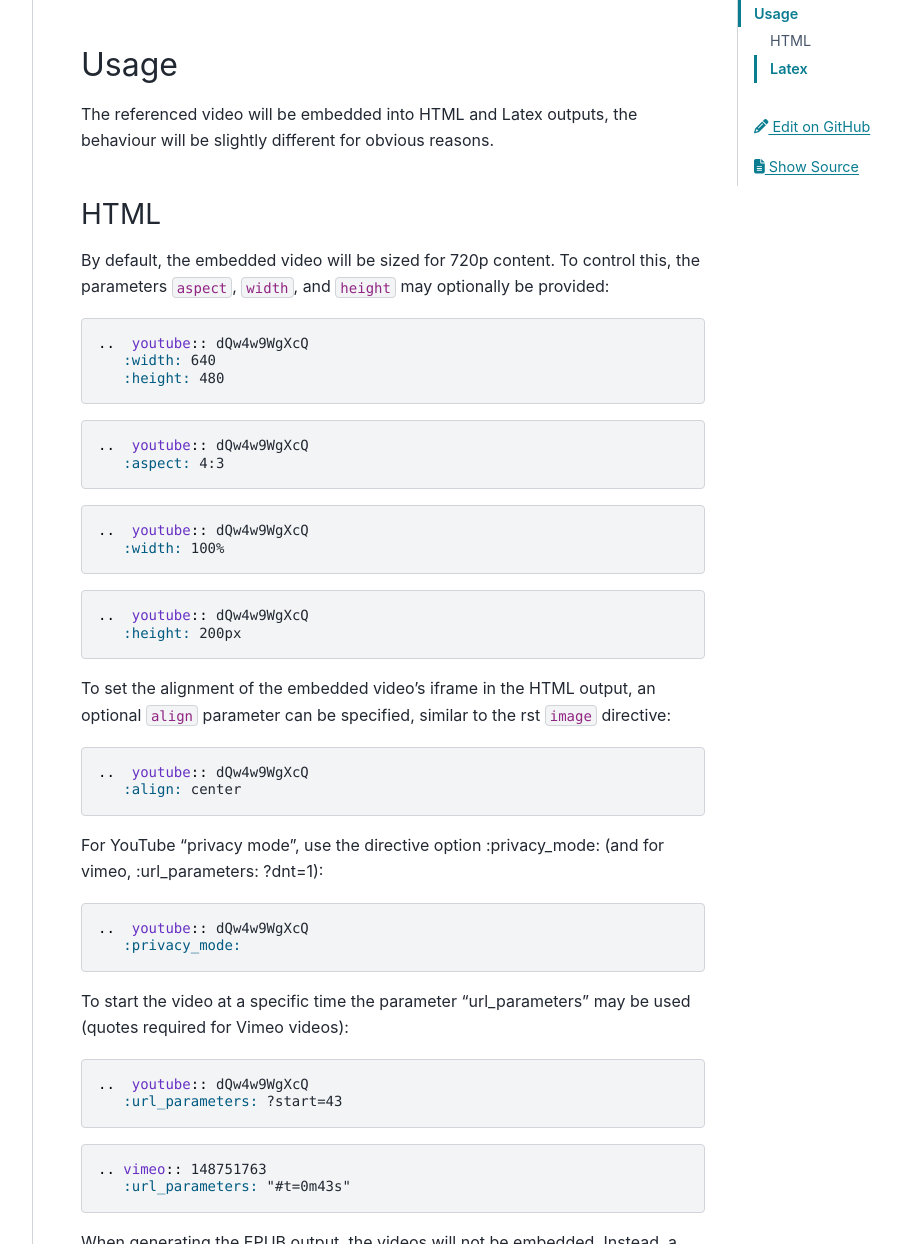
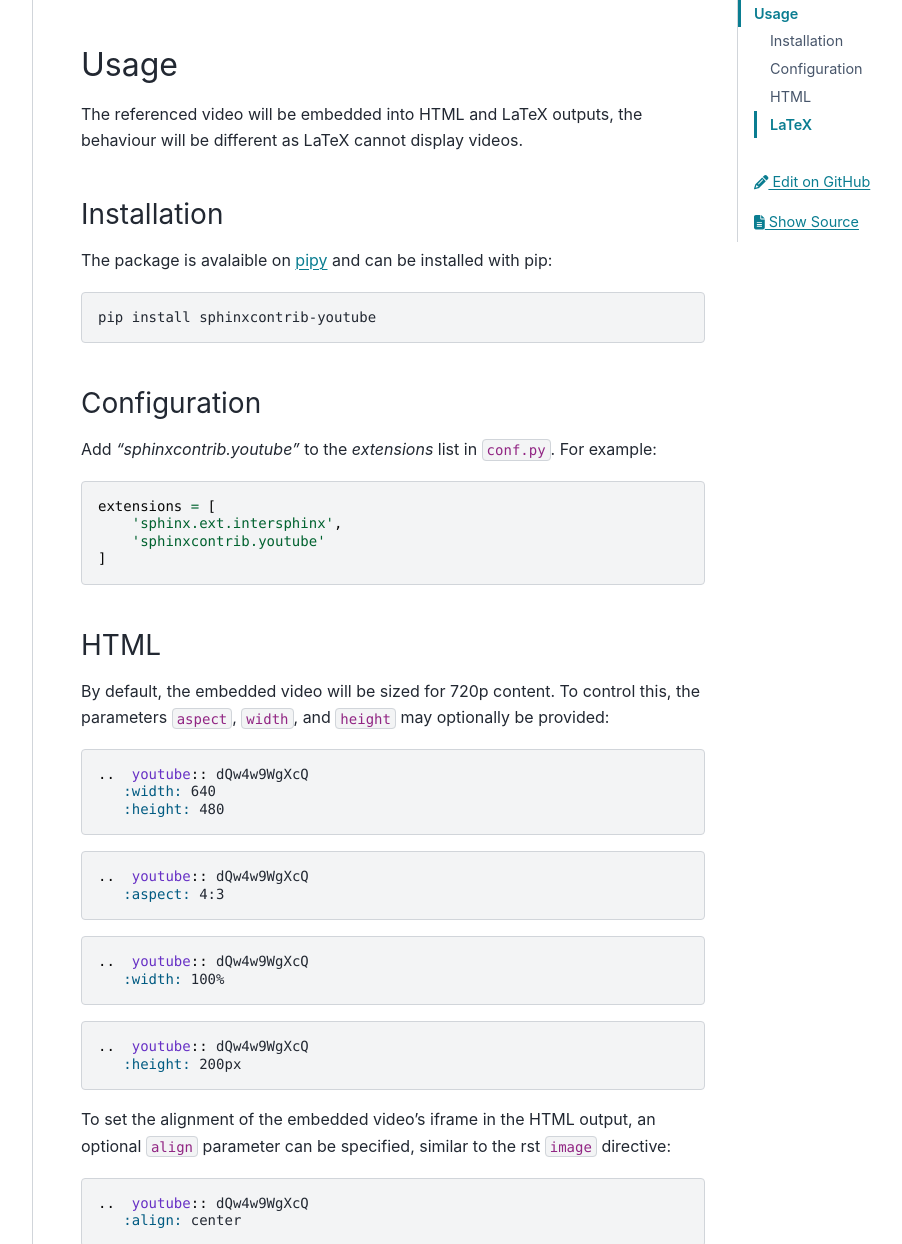
Before and after one commit to sphinx-contrib/youtube, a Sphinx documentation site: the page built from docs/usage.rst, in a window 1280 px wide and 1400 px high, scrolled down 1129 px, cut to the strip 156-1400 px from the top of the window. Shown: the whole strip, without its empty margins (287-1189 px from the left). Built offline with Sphinx 7.4.7 and the PyData theme 0.15.4, drawn with Linux system fonts in a browser that asks for light colours; some of the changed text lies outside the part shown.

Commit message:
Updated installation, configuration and usage information. (#54)
* add installation process
mainly to add the extension package name which was a request of one of my colleague (looking for a youtube package for 3 days)

Fix #48

* contribution and usage fixes

* list formatting

---------

Co-authored-by: Pierrick Rambaud <pierrick.rambaud49@gmail.com>

```diff
--- a/docs/index.rst
+++ b/docs/index.rst
@@ -25,8 +25,6 @@ This module defines directives, youtube and vimeo which insert videos from the r
 Documentation contents
 ----------------------
 
-The documentation contains 2 main sections:
-
 .. grid:: 1 2 2 2
 
    .. grid-item::
@@ -41,4 +39,4 @@ The documentation contains 2 main sections:
       .. card:: Contribute
          :link: contribute.html
 
-         Help us improve the lib.
+         Help us improve the library.
--- a/docs/usage.rst
+++ b/docs/usage.rst
@@ -20,14 +20,38 @@ This module defines directives, :code:`youtube` and :code:`vimeo` which insert v
 
    .. vimeo:: 148751763
 
-.. vimeo:: 148751763
+.. vimeo:: 486557682
    :align: center
    :aspect: 16:9
 
 Usage
 -----
 
-The referenced video will be embedded into HTML and Latex outputs, the behaviour will be slightly different for obvious reasons.
+The referenced video will be embedded into HTML and LaTeX outputs, the behaviour will be different as LaTeX cannot display videos.
+
+Installation
+^^^^^^^^^^^^
+
+The package is avalaible on `pipy <https://pypi.org/project/sphinxcontrib-youtube/1.2.0/>`__ and can be installed with pip:
+
+.. code-block:: console
+
+   pip install sphinxcontrib-youtube
+
+Configuration
+^^^^^^^^^^^^^
+
+Add `"sphinxcontrib.youtube"` to the `extensions` list in :file:`conf.py`. For
+example:
+
+.. code-block:: python3
+
+   extensions = [
+       'sphinx.ext.intersphinx',
+       'sphinxcontrib.youtube'
+   ]
+
+
 
 HTML
 ^^^^
@@ -78,12 +102,12 @@ To start the video at a specific time the parameter "url_parameters" may be used
 
 .. code-block:: rst
 
-   .. vimeo:: 148751763
+   .. vimeo:: 486557682
       :url_parameters: "#t=0m43s"
 
 When generating the EPUB output, the videos will not be embedded. Instead, a link to the video will be added.
 
-Latex
+LaTeX
 ^^^^^
 
 In LaTeX output, the following code will be emitted for the videos:
@@ -102,7 +126,7 @@ The user may customise the rendering of the URL by defining this command in the
 
    # conf.py
    # ...
-   # -- Option for Latex output ---------------------------------------------------
+   # -- Option for LaTeX output ---------------------------------------------------
 
    # create a custom sphinx output for the youtube and vimeo video
    youtube_cmd = r"\newcommand{\sphinxcontribyoutube}[3]{\begin{figure}\sphinxincludegraphics{{#2}.jpg}\caption{\url{#1#2#3}}\end{figure}}" + "\n"
```
Also changed, not shown: CONTRIBUTE.rst (+23 -10 lines).
